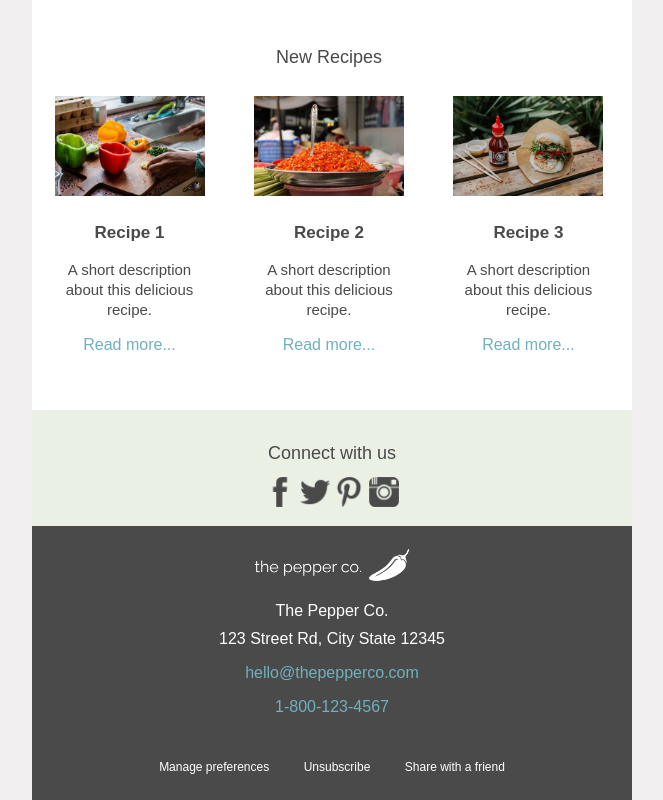
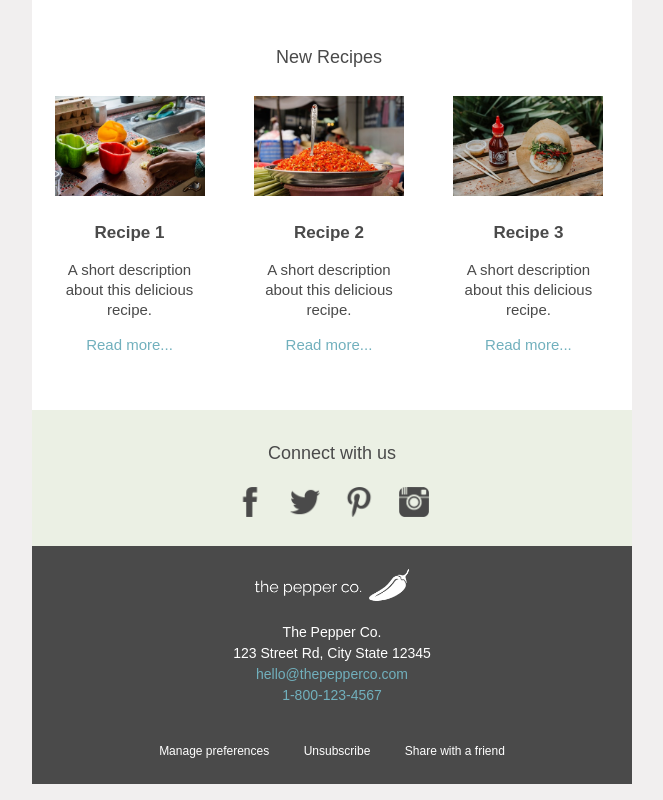
Before and after one commit to gbonds/email-newsletter, a plain HTML site: page index.html in a window 1280 px wide. Shown: the part 1458-2258 px from the top of the page, without its empty margins (308-971 px from the left). Drawn offline with Linux system fonts and the light colour scheme.

Commit message:
Cleaned up styling of social and footer sections

```diff
--- a/index.html
+++ b/index.html
@@ -91,7 +91,6 @@
 		a {
 			text-decoration: none;
 			color: #71b0bd;
-			font-size: 16px;
 		}
 
 
@@ -357,10 +356,10 @@
 							<tr>
 								<td style="background-color: #ebf0e4;padding:15px;text-align: center;">
 									<p style="font-size:18px;color:#4a4a4a;Margin-bottom:13px;">Connect with us</p>
-									<a href="#"><img src="img/facebook-128.png" alt="Facebook" width=30px></a>
-									<a href="#"><img src="img/twitter-128.png" alt="Twitter" width=30px></a>
-									<a href="#"><img src="img/pinterest-128.png" alt="Pinterest" width=30px></a>
-									<a href="#"><img src="img/instagram-128.png" alt="Instagram" width=30px></a>
+									<a href="#"><img src="img/facebook-128.png" alt="Facebook" width=30px style="padding:10px;"></a>
+									<a href="#"><img src="img/twitter-128.png" alt="Twitter" width=30px style="padding:10px;"></a>
+									<a href="#"><img src="img/pinterest-128.png" alt="Pinterest" width=30px style="padding:10px;"></a>
+									<a href="#"><img src="img/instagram-128.png" alt="Instagram" width=30px style="padding:10px;"></a>
 								</td>
 							</tr>
 
@@ -373,17 +372,15 @@
 						<table width=100% style="border-spacing: 0;">
 
 							<tr>
-								<td style="padding:20px;text-align: center;padding-bottom:25px;">
+								<td style="padding:20px;text-align: center;padding-bottom:25px;line-height: 1.2;">
 									<a href="#">
 										<img src="img/logo_white.png" alt="logo" width=160px>
 									</a>
-									<p style="font-size: 16px;Margin-top:18px;Margin-bottom:10px;color:#ffffff;">The
-										Pepper Co.
-									</p>
-									<p style="font-size: 16px;Margin-top:10px;color:#ffffff;">123 Street Rd, City State
-										12345</p>
-									<p><a href="mailto:hello@thepepperco.com">hello@thepepperco.com</a></p>
-									<p><a href="tel:18001234567">1-800-123-4567</a></p>
+									<p style="font-size:14px;line-height:1.5;Margin-top:18px;Margin-bottom:10px;color:#ffffff;">The
+										Pepper Co.<br>
+										123 Street Rd, City State 12345<br>
+										<a href="mailto:hello@thepepperco.com">hello@thepepperco.com</a><br>
+									<a href="tel:18001234567">1-800-123-4567</a></p>
 
 								</td>
 							</tr> <!-- contact info -->
```
